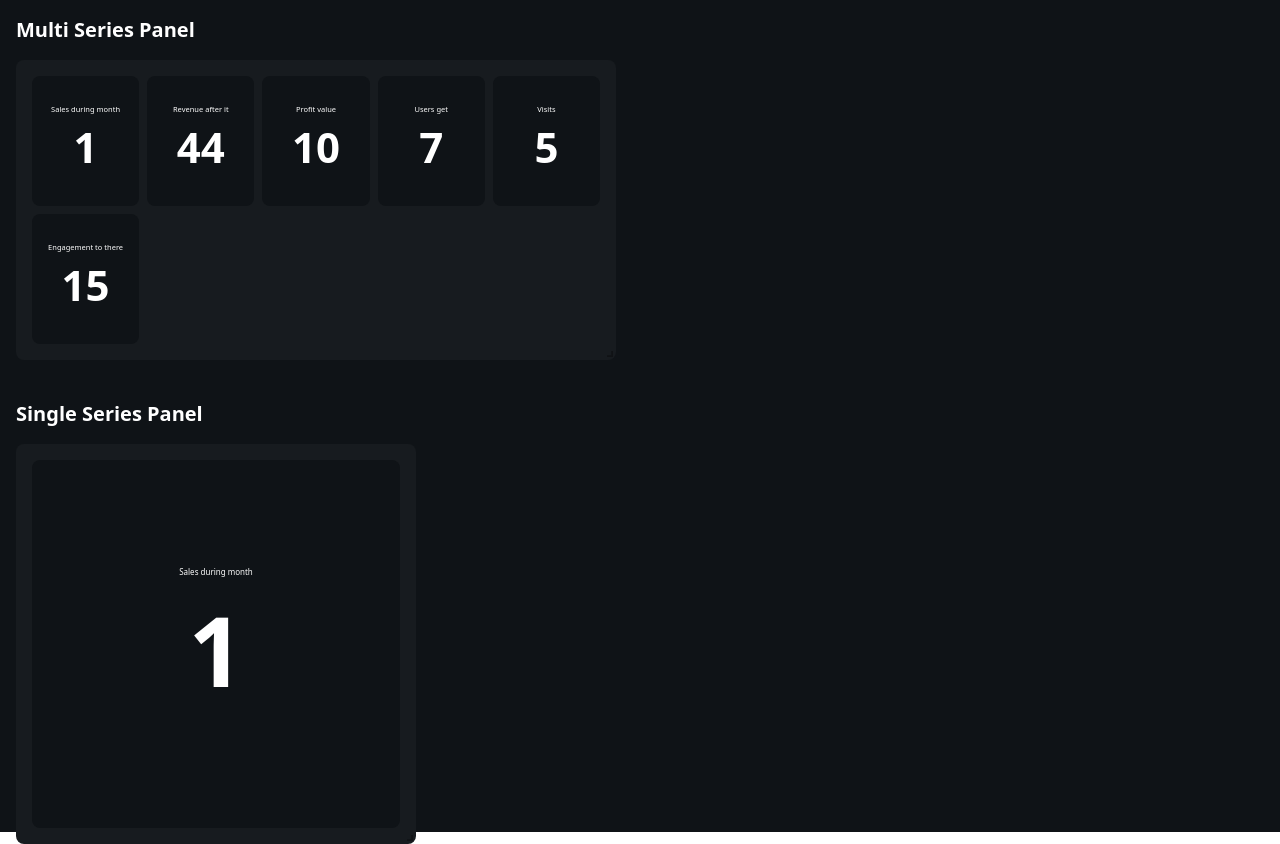
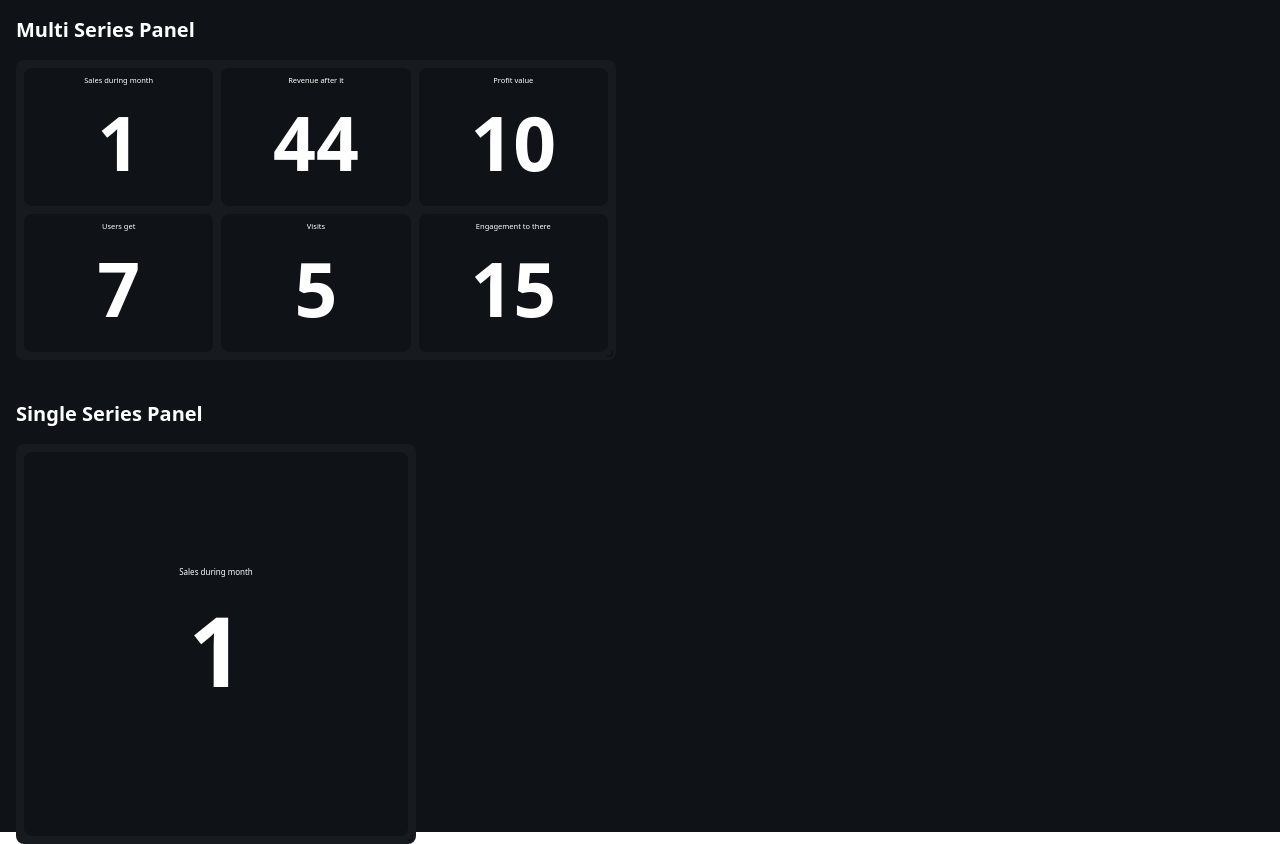
Before and after one commit to Subhajit143/grid-layout, a React (Vite) app: page / in a window 1280 px wide. Built offline with nearby package versions, Linux system fonts and the light colour scheme.

Commit message:
Layout improvement

```diff
--- a/src/App.jsx
+++ b/src/App.jsx
@@ -11,7 +11,6 @@ const multiSeriesData = [
   { label: "Users get", value: "7" },
   { label: "Visits", value: "5" },
   { label: "Engagement to there", value: "15" },
-
 ];
 
 // Resizable component
@@ -30,7 +29,7 @@ const ResizableComponent = ({ width, height, onResize, children }) => {
           position: "relative",
           backgroundColor: "#171B1F", // Dark background color
           borderRadius: "8px",
-          padding: "16px",
+          padding: "8px",
         }}
       >
         {children}
@@ -54,6 +53,8 @@ const MultiSeriesPanel = ({ data }) => {
     return `${baseSize * scaleFactor}px`;
   };
 
+
+
   return (
     <ResizableComponent
       width={size.width}
@@ -63,7 +64,10 @@ const MultiSeriesPanel = ({ data }) => {
       <div
         style={{
           display: "grid",
-          gridTemplateColumns: "repeat(auto-fit, minmax(100px, 1fr))", // Responsive grid
+          gridTemplateColumns: `repeat(auto-fit, minmax(${
+            // Dynamic minimum size based on panel width
+            `clamp(${size.width / 6}px, ${size.width / 4}px, 150px)`
+          }, 1fr))`,
           gap: "8px",
 
           height: "100%",
@@ -84,10 +88,9 @@ const MultiSeriesPanel = ({ data }) => {
             }}
           >
             <p style={{ fontSize: calculateFontSize(5) }}>{item.label}</p>
-            <p style={{ fontSize: calculateFontSize(28), fontWeight: "bold" }}>
+            <p style={{ fontSize: calculateFontSize(50), fontWeight: "bold" }}>
               {item.value}
             </p>
-
           </div>
         ))}
       </div>
@@ -142,7 +145,6 @@ const SingleSeriesPanel = ({ data }) => {
             <p style={{ fontSize: calculateFontSize(72), fontWeight: "bold" }}>
               {data[0].value}
             </p>
-
           </div>
         )}
       </div>
@@ -152,18 +154,20 @@ const SingleSeriesPanel = ({ data }) => {
 const App = () => {
   return (
     <div className="p-4 h-full w-full bg-[#0F1317]">
-
       <div className="w-full h-screen flex flex-col gap-10">
-     <div>
-     <h2 className="text-xl font-bold text-white mb-4">Multi Series Panel</h2>
-     <MultiSeriesPanel data={multiSeriesData} />
-     </div>
         <div>
-        <h2 className="text-xl font-bold text-white mb-4">Single Series Panel</h2>
-        <SingleSeriesPanel data={multiSeriesData}/>
+          <h2 className="text-xl font-bold text-white mb-4">
+            Multi Series Panel
+          </h2>
+          <MultiSeriesPanel data={multiSeriesData} />
+        </div>
+        <div>
+          <h2 className="text-xl font-bold text-white mb-4">
+            Single Series Panel
+          </h2>
+          <SingleSeriesPanel data={multiSeriesData} />
         </div>
       </div>
-
     </div>
   );
 };
```
